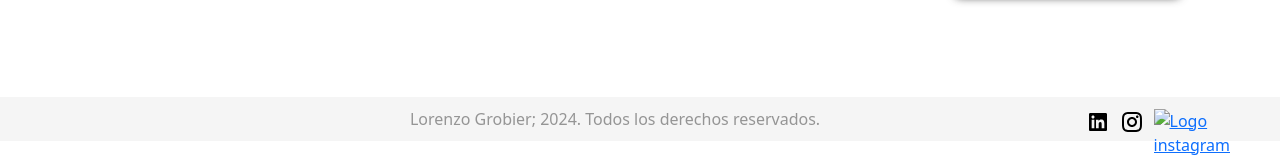
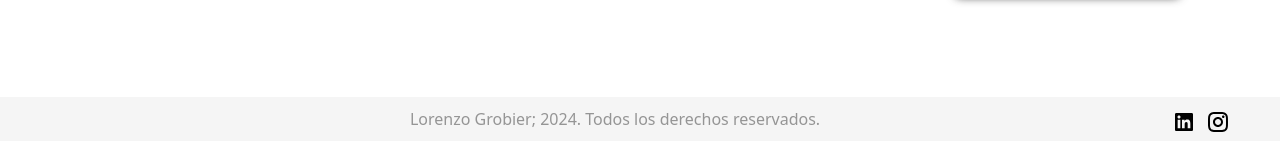
Before and after one commit to Grobier/webMercadoPago, a website: page html/contacto.html in a window 1280 px wide. Shown: the part 961-1118 px from the top of the page. Drawn offline with nearby package versions, Linux system fonts and the light colour scheme; a web font is replaced by a local one.

Commit message:
ProyectoFinalWeb-2.0

```diff
--- a/html/contacto.html
+++ b/html/contacto.html
@@ -181,9 +181,6 @@
           <a href="https://www.instagram.com/lorenzogrobier/" target="_blank">
             <img src="../imagenes/instagram-line.png" alt="logo de instagram" />
           </a>
-          <a href="https://www.instagram.com/lorenzogrobier/" target="_blank">
-            <img src="./imagenes/instagram-line.png" alt="Logo instagram" />
-          </a>
         </div>
       </div>
     </footer>
```
Also changed, not shown: html/reserva.html (+0 -3 lines).
